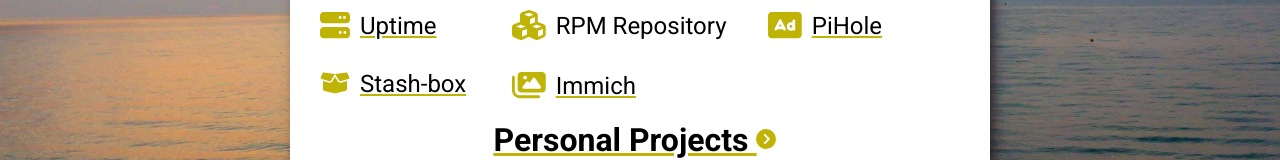
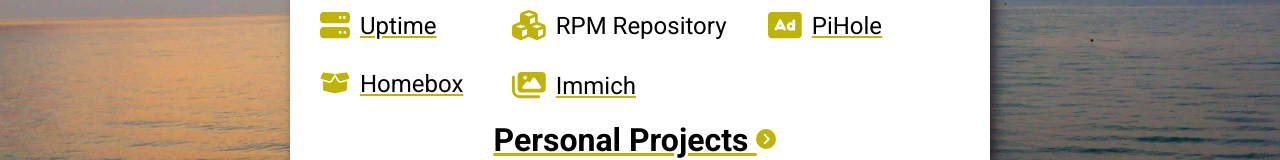
Before and after one commit to maxwai/homepage, a Next.js app: page / in a window 1280 px wide. Shown: the part 397-557 px from the top of the page. Built offline with nearby package versions, Linux system fonts and the light colour scheme.

Commit message:
corrected homebox name

```diff
--- a/package.json
+++ b/package.json
@@ -1,6 +1,6 @@
 {
   "name": "homepage",
-  "version": "1.3.6",
+  "version": "1.3.7",
   "private": true,
   "scripts": {
     "dev": "next dev",
--- a/pages/index.jsx
+++ b/pages/index.jsx
@@ -82,9 +82,9 @@ export default function Home() {
                         </a>
                     </div>
                     <div>
-                        <a href="https://github.com/stashapp/stash-box">
+                        <a href="https://github.com/hay-kot/homebox/">
                             <FontAwesomeIcon icon={faBoxOpen} className={utilStyles.fontAwesomeAccentColour}/>
-                            Stash-box
+                            Homebox
                         </a>
                     </div>
                     <div>
```
